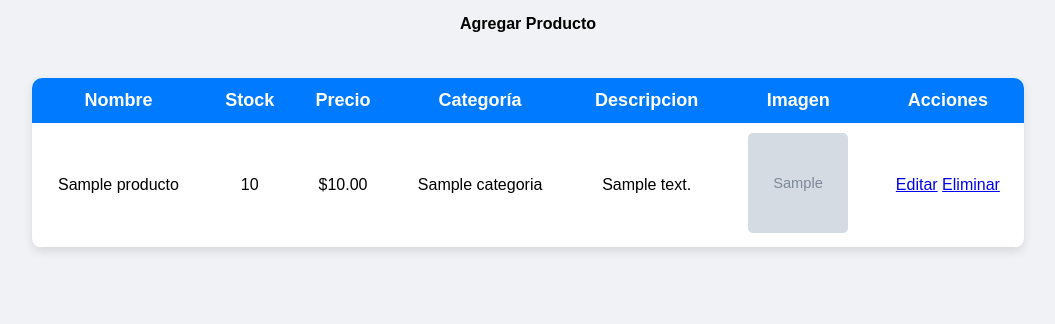
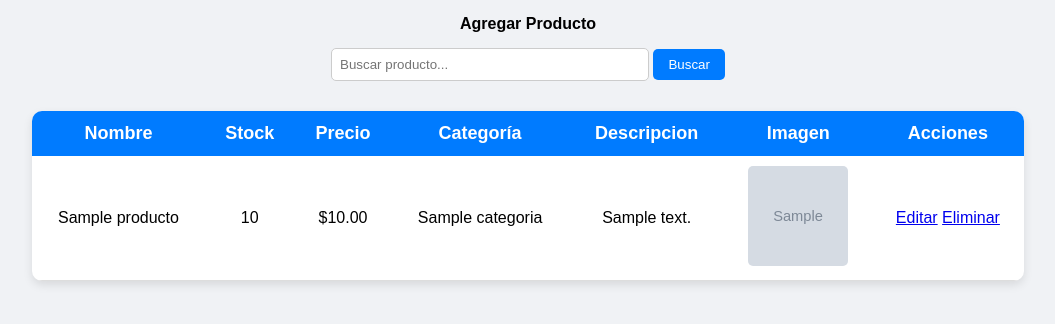
Before and after one commit to Chrislight879/postgresprueba, a Flask app: page /productos in a window 1280 px wide. Shown: the part 104-428 px from the top of the page, without its empty margins (112-1167 px from the left). Run offline with Flask 3, Linux system fonts and the light colour scheme; tables that the repository leaves empty hold one stand-in row (values such as "Sample post"); grey boxes marked "Sample" are stand-in pictures.

Commit message:
busqueda en el index de juguetes

```diff
--- a/app.py
+++ b/app.py
@@ -5,13 +5,10 @@ from models import db, Producto, Categoria
 
 app = Flask(__name__)
 
-# CONEXION A BASE DE DATOS
-
-#app.config['SQLALCHEMY_DATABASE_URI'] = "postgresql://postgres:12345@localhost:5432/TiendonaDb"
-app.config['SQLALCHEMY_DATABASE_URI'] = "postgresql://postgres:catolica10@localhost:5432/TiendonaDb"
+# CONEXIÓN A BASE DE DATOS
+app.config['SQLALCHEMY_DATABASE_URI'] = "postgresql://postgres:12345@localhost:5432/TiendonaDb"
 app.config['SQLALCHEMY_TRACK_MODIFICATIONS'] = False
 app.config['SECRET_KEY'] = "clave_secreta"
-
 
 db.init_app(app)
 
@@ -22,7 +19,6 @@ with app.app_context():
 # ===========================
 #   RUTA PRINCIPAL
 # ===========================
-
 @app.route('/')
 def index():
     return render_template('base.html')
@@ -30,11 +26,18 @@ def index():
 # ===========================
 #   RUTAS PARA PRODUCTOS
 # ===========================
-
 @app.route('/productos')
 def lista_productos():
-    productos = Producto.query.all()
-    return render_template('producto/index.html', productos=productos)
+    q = request.args.get('q', '')
+
+    if q:
+        productos = Producto.query.join(Categoria).filter(
+            (Producto.nombre.ilike(f"%{q}%")) | (Categoria.nombre.ilike(f"%{q}%"))
+        ).all()
+    else:
+        productos = Producto.query.all()
+
+    return render_template('producto/index.html', productos=productos, q=q)
 
 @app.route('/productos/agregar', methods=['GET', 'POST'])
 def agregar_producto():
@@ -88,7 +91,6 @@ def eliminar_producto(id):
 # ===========================
 #   RUTAS PARA CATEGORÍAS
 # ===========================
-
 @app.route('/categorias')
 def lista_categorias():
     categorias = Categoria.query.all()
@@ -130,6 +132,5 @@ def eliminar_categoria(id):
 # ===========================
 #   EJECUTAR LA APLICACIÓN
 # ===========================
-
 if __name__ == "__main__":
     app.run(debug=True)
--- a/static/stylesheet.css
+++ b/static/stylesheet.css
@@ -289,3 +289,28 @@ footer {
     font-size: 14px;
     color: #666;
 }
+
+.search-form {
+    margin-bottom: 15px;
+    text-align: center;
+}
+
+.search-form input {
+    padding: 8px;
+    width: 300px;
+    border-radius: 5px;
+    border: 1px solid #ccc;
+}
+
+.search-form button {
+    padding: 8px 15px;
+    background-color: #007BFF;
+    color: white;
+    border: none;
+    border-radius: 5px;
+    cursor: pointer;
+}
+
+.search-form button:hover {
+    background-color: #0056b3;
+}
--- a/templates/producto/index.html
+++ b/templates/producto/index.html
@@ -11,10 +11,15 @@
         <a href="{{ url_for('index') }}">
             <img src="{{ url_for('static', filename='img/logoTiendona.png') }}" alt="Logo" class="navbar-logo">
         </a>
-
     </nav>
 
     <a href="{{ url_for('agregar_producto') }}" class="btn" style="color: black;">Agregar Producto</a>
+
+
+    <form method="GET" action="{{ url_for('lista_productos') }}" class="search-form">
+        <input type="text" name="q" placeholder="Buscar producto..." value="{{ q }}">
+        <button type="submit">Buscar</button>
+    </form>
 
     <div class="table-container">
         <table>
```
